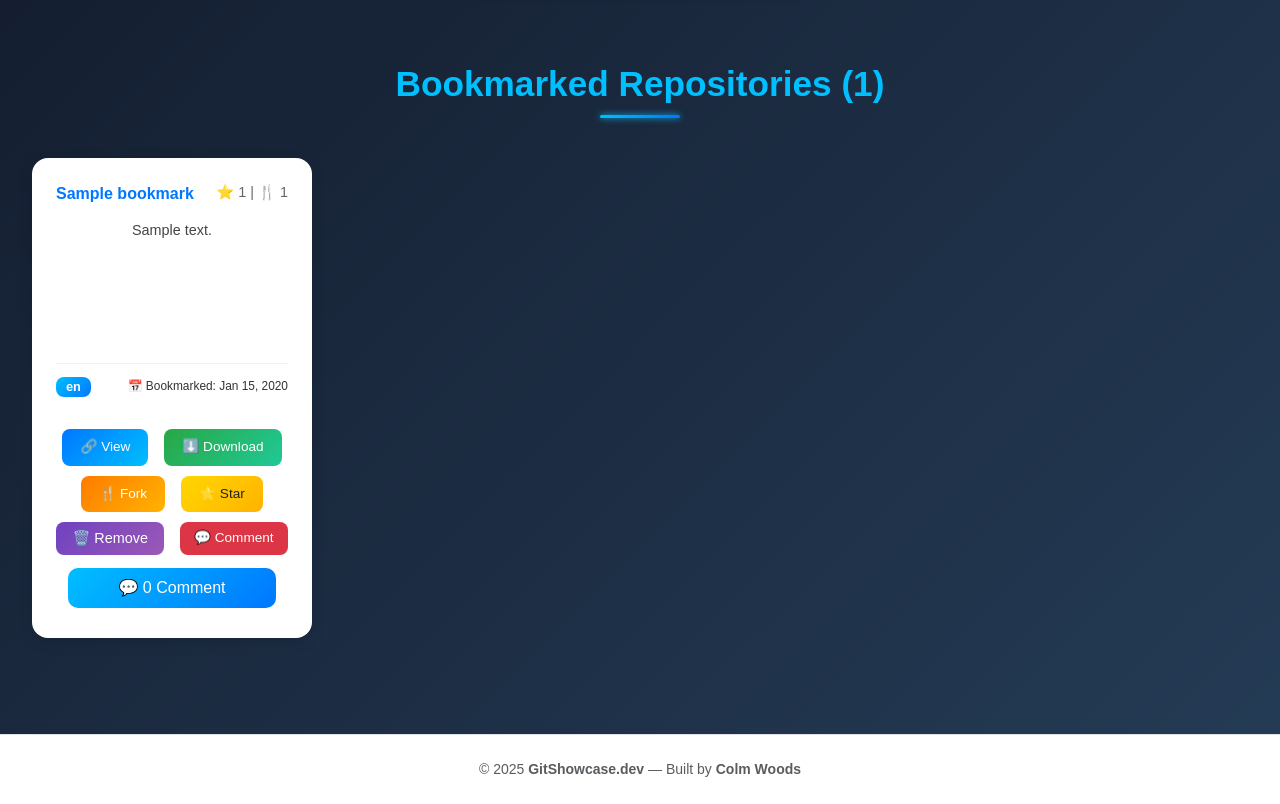
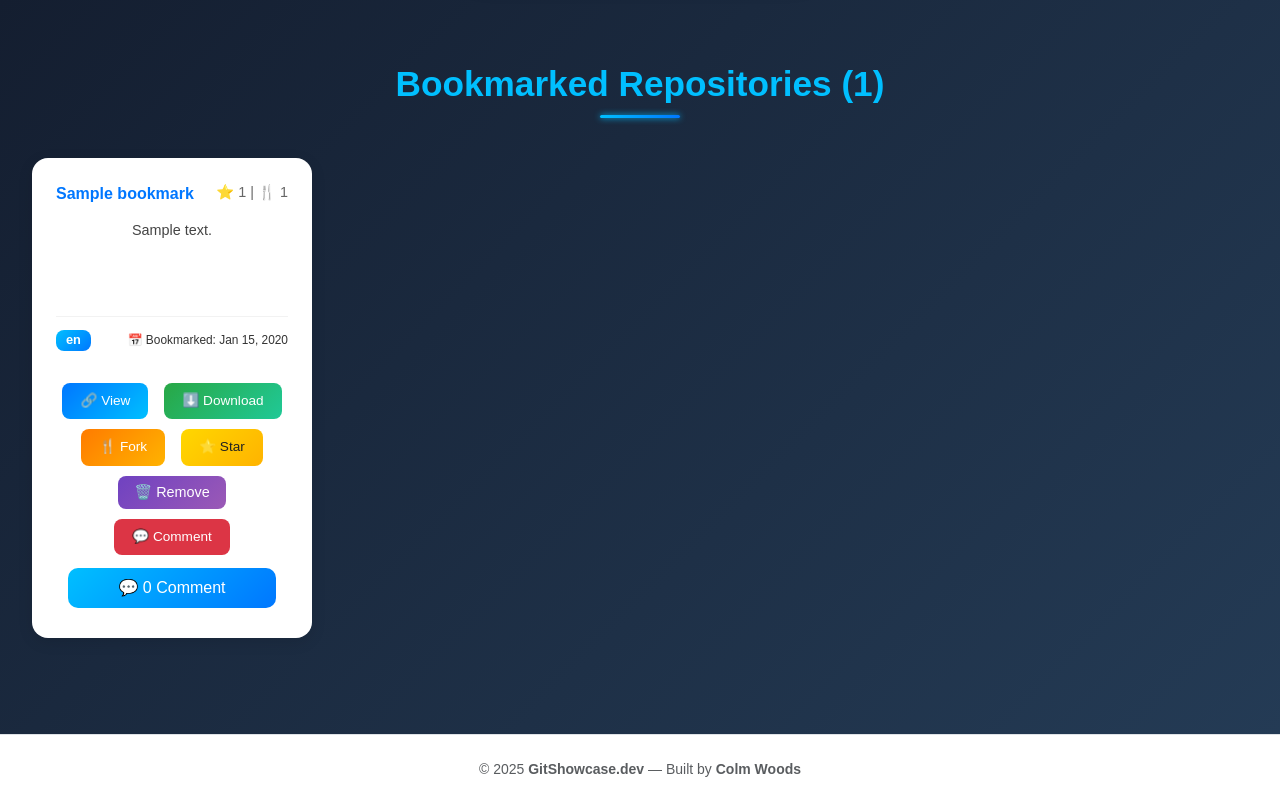
Before and after one commit to colmwoods/GitShowcase.dev, a Django app: page /bookmarks/ in a window 1280 px wide. Shown: the part 406-1210 px from the top of the page. Run offline with Django 5.2, Linux system fonts and the light colour scheme; a user stored in the database is signed in; tables that the repository leaves empty hold one stand-in row (values such as "Sample post"); a database or web service that is not in the repository returns one stand-in record (values such as "Sample title"); data that the repository does not hold is empty; some libraries are stand-ins or nearby versions.

Commit message:
Remove padding from bookmark and comment buttons to match standered buttons padding

```diff
--- a/static/css/style.css
+++ b/static/css/style.css
@@ -486,7 +486,6 @@ footer {
     background: linear-gradient(135deg, #6f42c1, #9b59b6);
     color: #ffffff;
     border: none;
-    padding: 8px 12px;
     border-radius: 8px;
     font-size: 0.85rem;
     cursor: pointer;
@@ -622,7 +621,6 @@ footer {
     color: #fff;
     border: none;
     border-radius: 8px;
-    padding: 6px 14px;
     transition: all 0.2s ease-in-out;
 }
 
```
